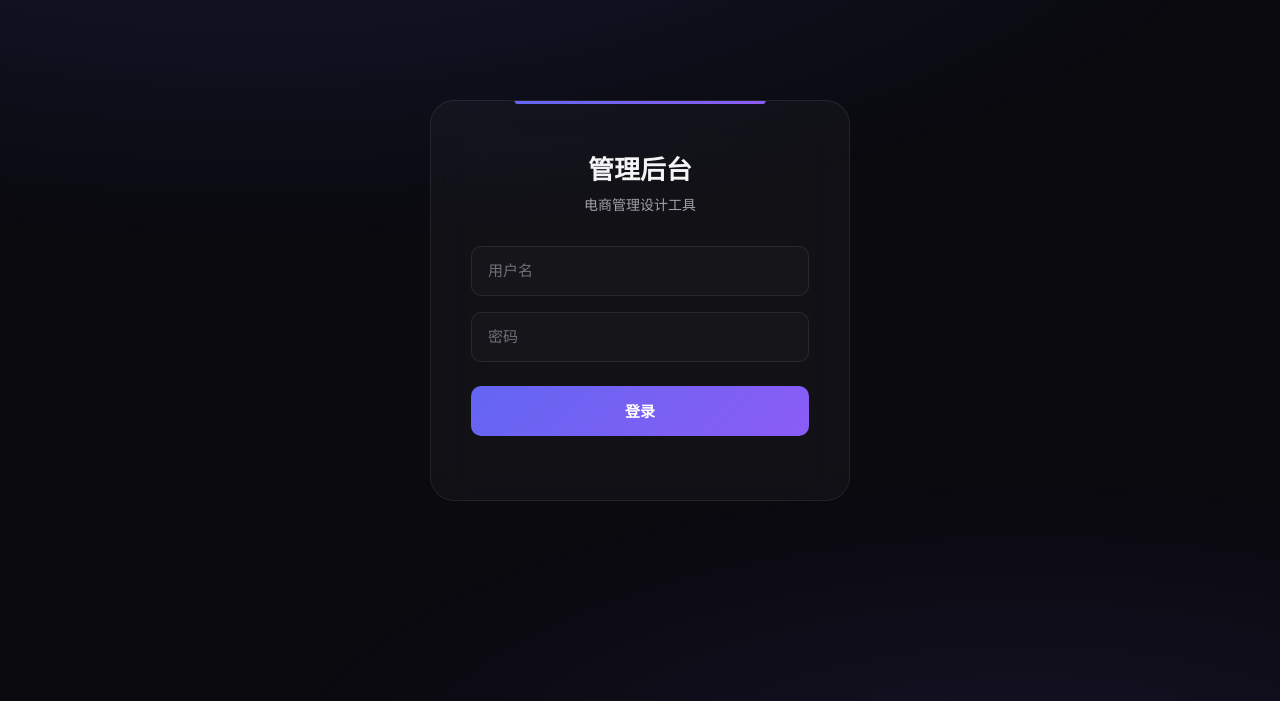
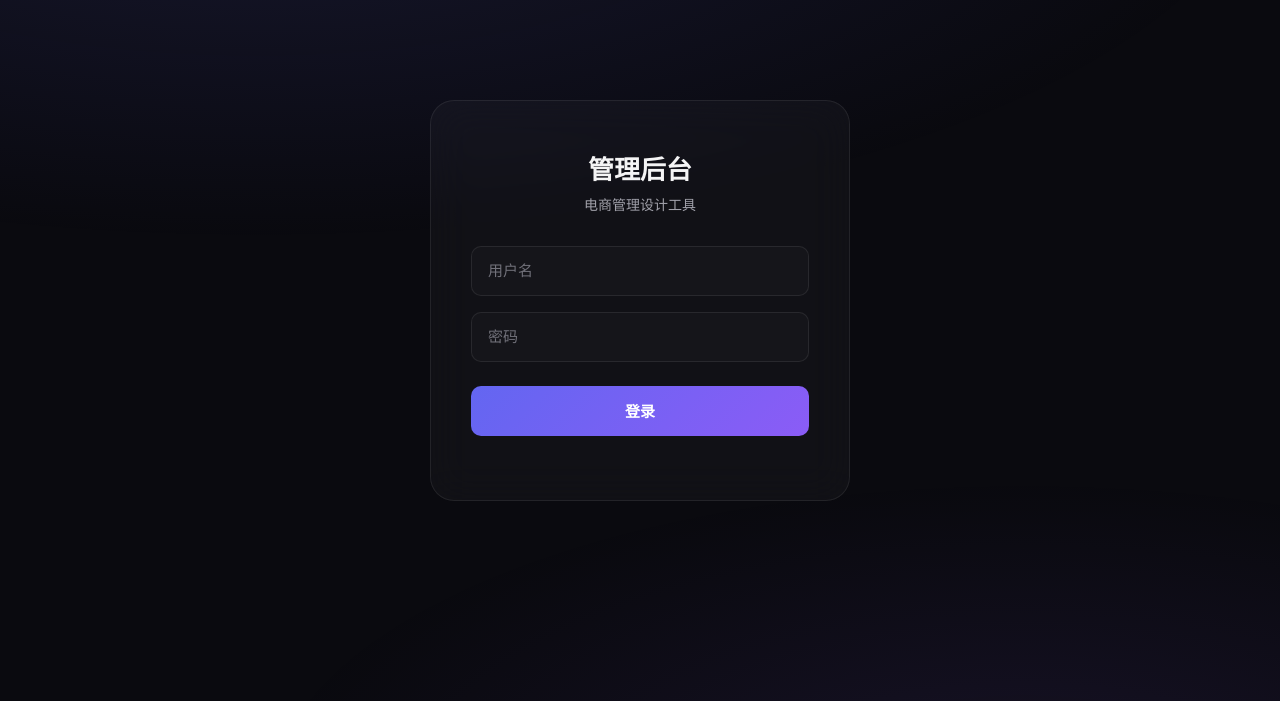
Before and after one commit to gongyan42-beep/kpi-design-tool, a Flask app: page /admin in a window 1280 px wide. Shown: the top 701 px of the page. Run offline with Flask 3, Linux system fonts and the light colour scheme; parts of the project's set-up code (start-up, migrations or seed data) failed here and were passed over.

Commit message:
UI: 移除管理后台登录框顶部装饰条

```diff
--- a/templates/admin.html
+++ b/templates/admin.html
@@ -371,17 +371,7 @@
             z-index: 10;
         }
 
-        .login-box::before {
-            content: '';
-            position: absolute;
-            top: 0;
-            left: 50%;
-            transform: translateX(-50%);
-            width: 60%;
-            height: 3px;
-            background: linear-gradient(90deg, var(--accent-blue), var(--accent-purple));
-            border-radius: 0 0 4px 4px;
-        }
+        /* 已移除登录框顶部装饰条 */
 
         .login-box h1 {
             font-family: 'Plus Jakarta Sans', sans-serif;
```
